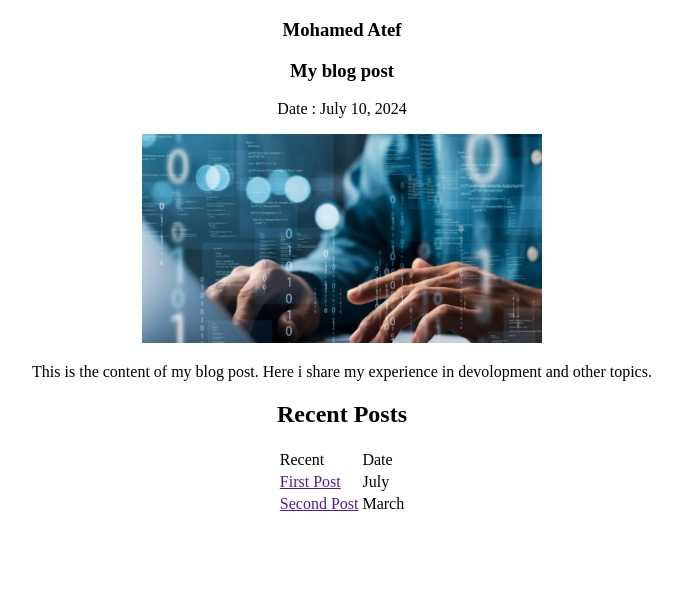
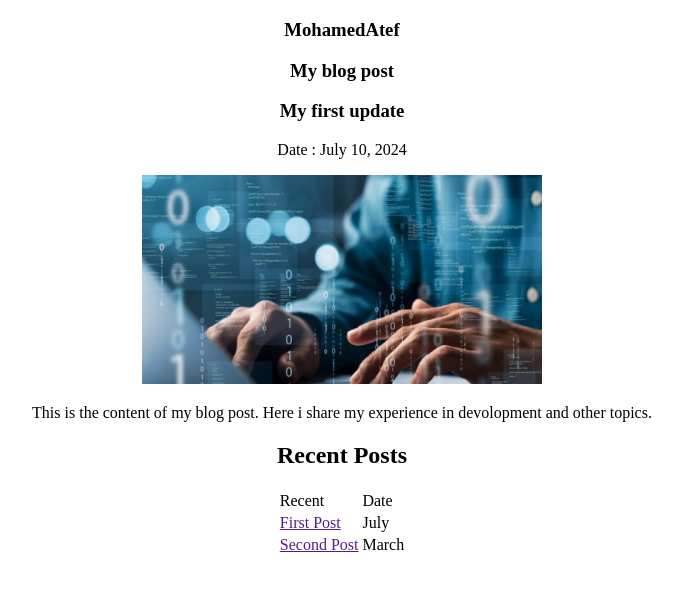
Before and after one commit to samahvectra/SIMPLE-BLOG-PAGE--project-, a plain HTML site: page index.html in a window 1280 px wide. Shown: the part 61-652 px from the top of the page, without its empty margins (298-980 px from the left). Drawn offline with Linux system fonts and the light colour scheme.

Commit message:
update in index.html file

```diff
--- a/index.html
+++ b/index.html
@@ -8,8 +8,9 @@
 <body>
     <center>
     <h1>My blog</h1>
-    <h3>Mohamed Atef</h3>
+    <h3>MohamedAtef</h3>
     <h3>My blog post</h3>
+    <h3>My first update</h3>
     <p>Date : July 10, 2024</p>
     <img src="./Image20250707145735.jpg" alt="" width="400px">
     <p>This is the content of my blog post. Here i share my experience in devolopment and other topics.</p>
```
